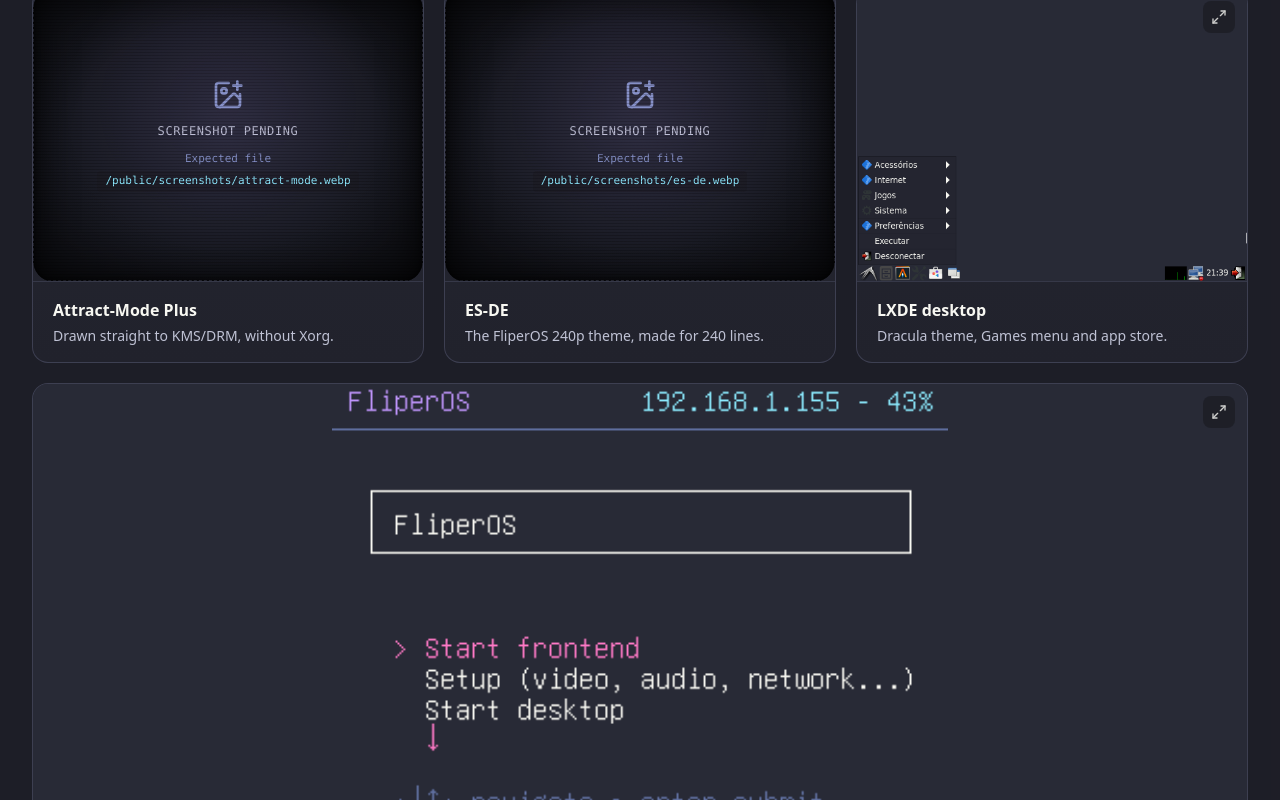
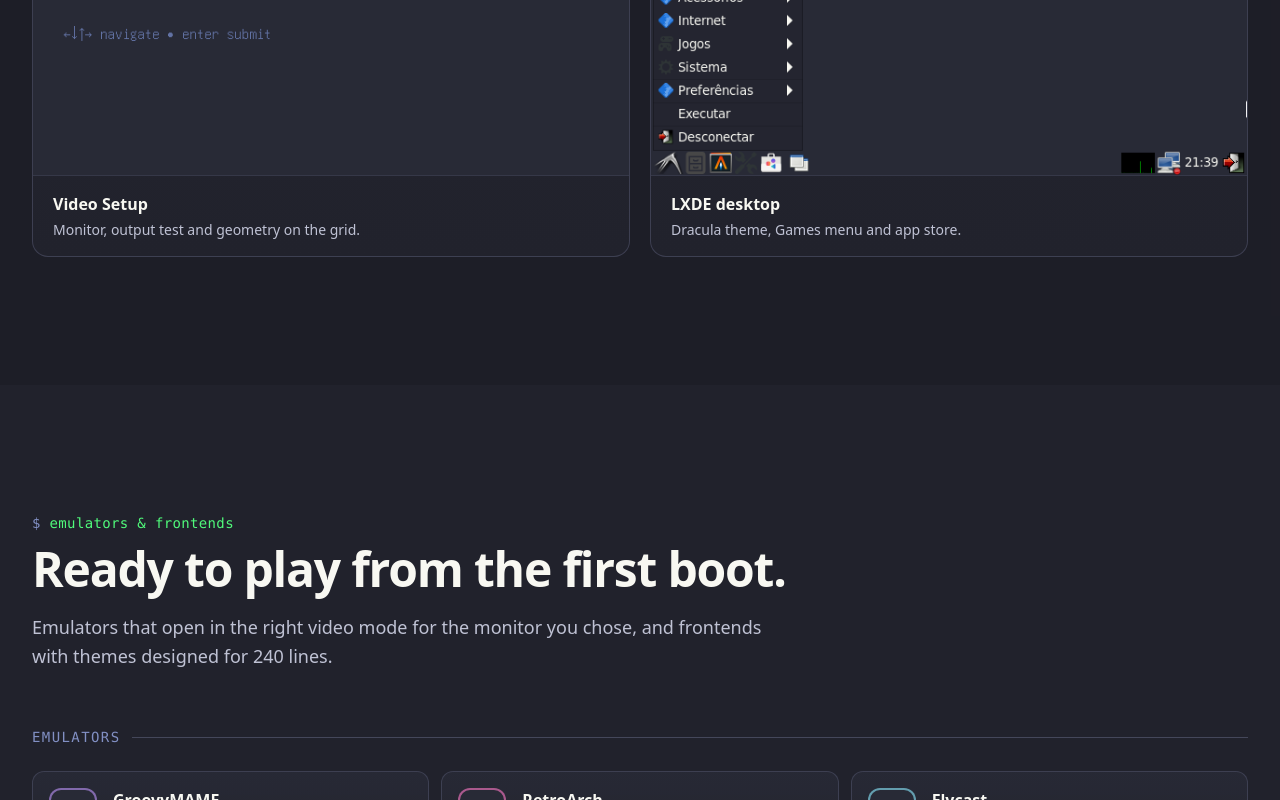
Before and after one commit to juniorterin/fliperOS, a Next.js app in the folder website/: page /en in a window 1280 px wide. Shown: the part 3460-4260 px from the top of the page. Built offline with nearby package versions, Linux system fonts and the light colour scheme; no server answers.

Commit message:
site: galeria sem Attract-Mode, ES-DE e On a real CRT, em grade 2x2

```diff
--- a/website/src/i18n/en-US.ts
+++ b/website/src/i18n/en-US.ts
@@ -114,10 +114,7 @@
       { id: 'setup', title: 'FliperOS Setup', caption: 'The setup menu, sized for 640x480 interlaced.' },
       { id: 'install', title: 'Installer', caption: 'Choosing the HD/SSD to install to, from the installation ISO.' },
       { id: 'video', title: 'Video Setup', caption: 'Monitor, output test and geometry on the grid.' },
-      { id: 'attract-mode', title: 'Attract-Mode Plus', caption: 'Drawn straight to KMS/DRM, without Xorg.' },
-      { id: 'es-de', title: 'ES-DE', caption: 'The FliperOS 240p theme, made for 240 lines.' },
       { id: 'desktop', title: 'LXDE desktop', caption: 'Dracula theme, Games menu and app store.' },
-      { id: 'crt', title: 'On a real CRT', caption: 'A cabinet running FliperOS at 15 kHz.' },
     ],
   },
   emulators: {
--- a/website/src/i18n/pt-BR.ts
+++ b/website/src/i18n/pt-BR.ts
@@ -117,10 +117,7 @@
       { id: 'setup', title: 'FliperOS Setup', caption: 'O menu de configuração, dimensionado para 640x480 entrelaçado.' },
       { id: 'install', title: 'Instalador', caption: 'Escolha do HD/SSD para instalar, a partir da ISO de instalação.' },
       { id: 'video', title: 'Video Setup', caption: 'Monitor, teste de saída e geometria na grade.' },
-      { id: 'attract-mode', title: 'Attract-Mode Plus', caption: 'Desenhado direto no KMS/DRM, sem Xorg.' },
-      { id: 'es-de', title: 'ES-DE', caption: 'O tema FliperOS 240p, feito para 240 linhas.' },
       { id: 'desktop', title: 'Desktop LXDE', caption: 'Tema Dracula, menu Games e loja de aplicativos.' },
-      { id: 'crt', title: 'Num CRT de verdade', caption: 'Um gabinete rodando o FliperOS em 15 kHz.' },
     ],
   },
   emulators: {
--- a/website/src/lib/site.ts
+++ b/website/src/lib/site.ts
@@ -20,6 +20,6 @@
 export const SECTION_IDS = ['features', 'screenshots', 'emulators', 'crt', 'setup', 'open-source'] as const;
 export type SectionId = (typeof SECTION_IDS)[number];
 
-export const SCREENSHOT_IDS = ['setup', 'install', 'video', 'attract-mode', 'es-de', 'desktop', 'crt'] as const;
+export const SCREENSHOT_IDS = ['setup', 'install', 'video', 'desktop'] as const;
 export const HERO_SCREENSHOT = 'hero';
 export const SCREENSHOT_EXTENSIONS = ['avif', 'webp', 'png', 'jpg'] as const;
--- a/website/src/sections/Screenshots.tsx
+++ b/website/src/sections/Screenshots.tsx
@@ -7,11 +7,6 @@
 import { SectionHeading } from '@/components/SectionHeading';
 import { useI18n } from '@/i18n/I18nProvider';
 import type { ScreenshotMap } from '@/lib/screenshots';
-
-const LAYOUT: Record<string, string> = {
-  setup: 'sm:col-span-2 lg:row-span-2',
-  crt: 'sm:col-span-2 lg:col-span-3',
-};
 
 export function Screenshots({ screenshots }: { screenshots: ScreenshotMap }) {
   const { t } = useI18n();
@@ -56,18 +51,14 @@
       <div className="mx-auto max-w-7xl px-4 sm:px-6 lg:px-8">
         <SectionHeading id="screenshots" kicker={s.kicker} title={s.title} intro={s.intro} />
 
-        <ul className="mt-14 grid gap-4 sm:grid-cols-2 lg:grid-cols-3 lg:gap-5">
+        <ul className="mt-14 grid gap-4 sm:grid-cols-2 lg:gap-5">
           {s.items.map((item, i) => {
             const src = screenshots[item.id];
-            const big = item.id === 'setup';
-            const wide = item.id === 'crt';
             return (
-              <Reveal as="li" key={item.id} delay={i * 50} className={LAYOUT[item.id] ?? ''}>
+              <Reveal as="li" key={item.id} delay={i * 50}>
                 <figure className="card group flex h-full flex-col overflow-hidden rounded-2xl">
                   <div
-                    className={`relative w-full ${src ? 'overflow-hidden bg-bg' : 'crt-screen rounded-none'} ${
-                      wide ? 'aspect-[16/9] lg:aspect-[21/8]' : big ? 'aspect-[4/3] lg:flex-1' : 'aspect-[4/3]'
-                    }`}
+                    className={`relative w-full ${src ? 'overflow-hidden bg-bg' : 'crt-screen rounded-none'}  aspect-[4/3]`}
                   >
                     {src ? (
                       <button
@@ -81,7 +72,7 @@
                           alt={item.caption}
                           fill
                           loading="lazy"
-                          sizes={big || wide ? '(min-width: 1024px) 66vw, 100vw' : '(min-width: 1024px) 33vw, (min-width: 640px) 50vw, 100vw'}
+                          sizes="(min-width: 640px) 50vw, 100vw"
                           unoptimized
                           className="object-contain transition duration-500 group-hover:scale-[1.02]"
                         />
```
Also changed, not shown: website/public/screenshots/README.md, website/public/screenshots/crt.webp (deleted).
